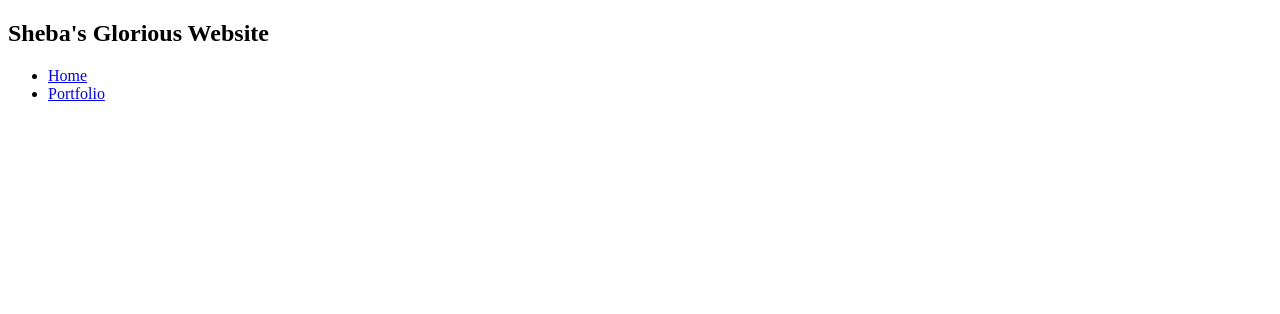
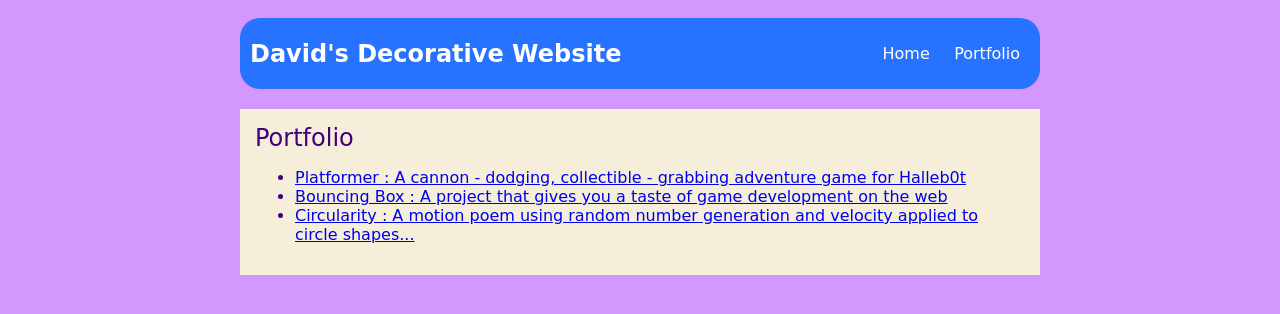
Before and after one commit to DavidNguyen15/DavidNguyen15.github.io, a plain HTML site: page portfolio.html in a window 1280 px wide. Drawn offline with Linux system fonts and the light colour scheme.

Commit message:
add portfolio.html file

```diff
--- a/portfolio.html
+++ b/portfolio.html
@@ -2,21 +2,89 @@
 <html>
     <head>
         <title> David's Decoratve Website </title>
+        <style type="text/css">
+            body {
+                background: #d497fd;
+                color: rgb(65, 0, 119);
+                padding: 10px;
+                font-family: arial;
+            }
+            header {
+                font-size: 1.5em;
+                font-weight: cursive;
+            }
+
+            #all-contents {
+                max-width: 800px;
+                margin: auto;
+            }
+
+            /* navigation menu */
+            nav {
+                background: rgb(39, 114, 255);
+                margin: 0 auto;
+                margin-bottom: 20px;
+                display: flex;
+                padding: 10px;
+                border-radius: 20px;
+            }
+            h1 {
+                display: flex;
+                align-items: center;
+                color: white;
+                flex: 1;
+                margin: 0;
+                font-family: cursive;
+            }
+            #nav-ul {
+                list-style-image: none;
+            }
+            .nav-li {
+                display: inline-block;
+                padding: 0 10px;
+                font-family: cursive;
+            }
+            .nav-a {
+                text-decoration: none;
+                color: #fff;
+            }
+
+            /* main container area beneath menu */
+            main {
+                background: rgb(245, 238, 219);
+                display: flex;
+            }
+            .content {
+                flex: 1;
+                padding: 15px;
+                font-family: cursive;
+            }
+        </style>
     </head>
 
     <body>
       <div id="all-contents">
         <nav>
-            <h1>Sheba's Glorious Website</h1>
+            <h1> David's Decorative Website </h1>
             <ul id="nav-ul">
                 <li class="nav-li">
-                    <a class="nav-a" href="index.html">Home</a>
+                    <a class="nav-a" href="index.html"> Home </a>
                 </li>
                 <li class="nav-li">
-                    <a class="nav-a" href="portfolio.html">Portfolio</a>
+                    <a class="nav-a" href="portfolio.html"> Portfolio </a>
                 </li>
-        </ul>
-    </nav>
+            </ul>
+         </nav>
+         <main>
+            <div class="content">
+                <header> Portfolio </header>
+                <ul id="portfolio">
+                    <li> <a href="projects/platformer/">Platformer : A cannon - dodging, collectible - grabbing adventure game for Halleb0t</a> </li>
+                    <li> <a href="projects/bouncing-box/">Bouncing Box : A project that gives you a taste of game development on the web </a> </li>
+                    <li> <a href="projects/circularity/">Circularity : A motion poem using random number generation and velocity applied to circle shapes...</a> </li>
+                </ul>
+            </div>
+        </main>
       </div>
     </body>
 </html>
```
